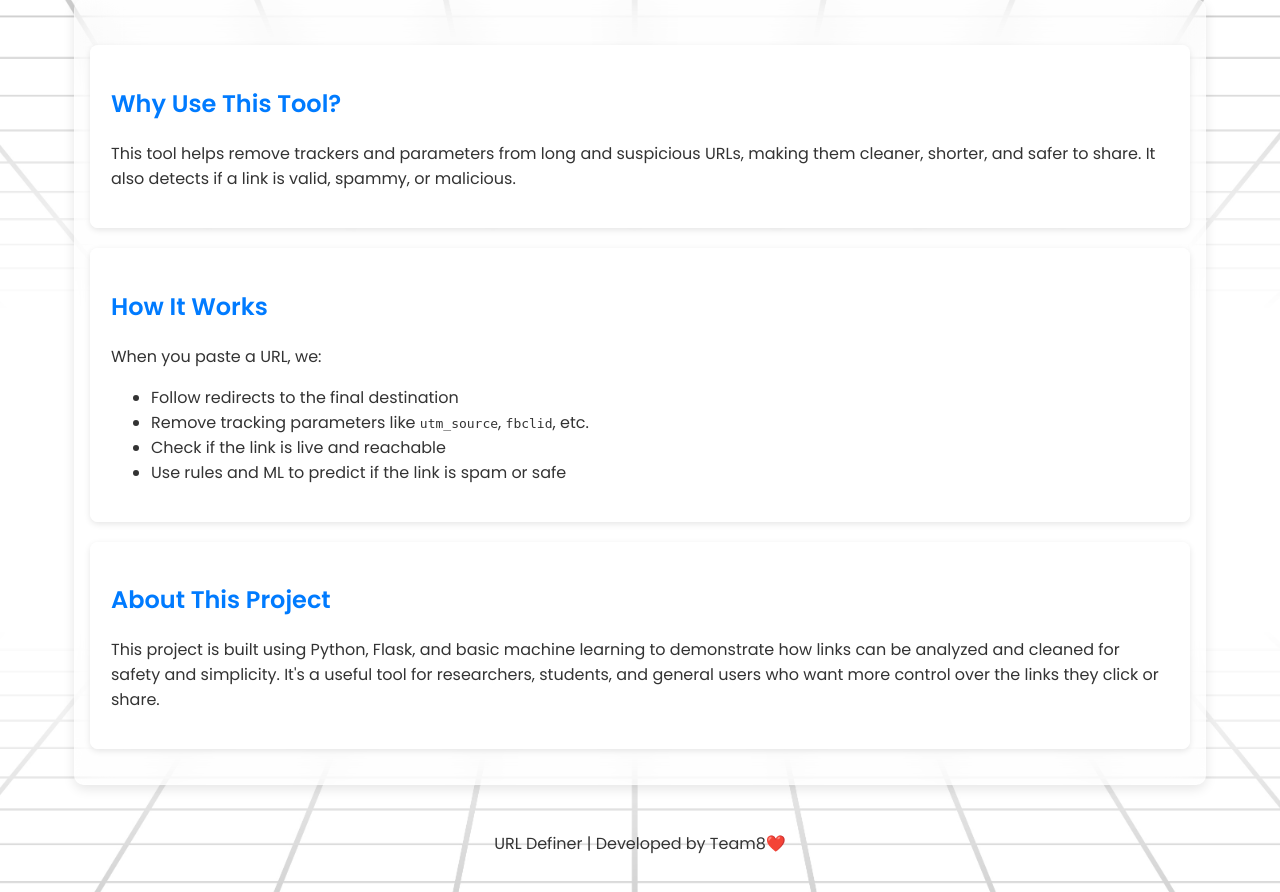
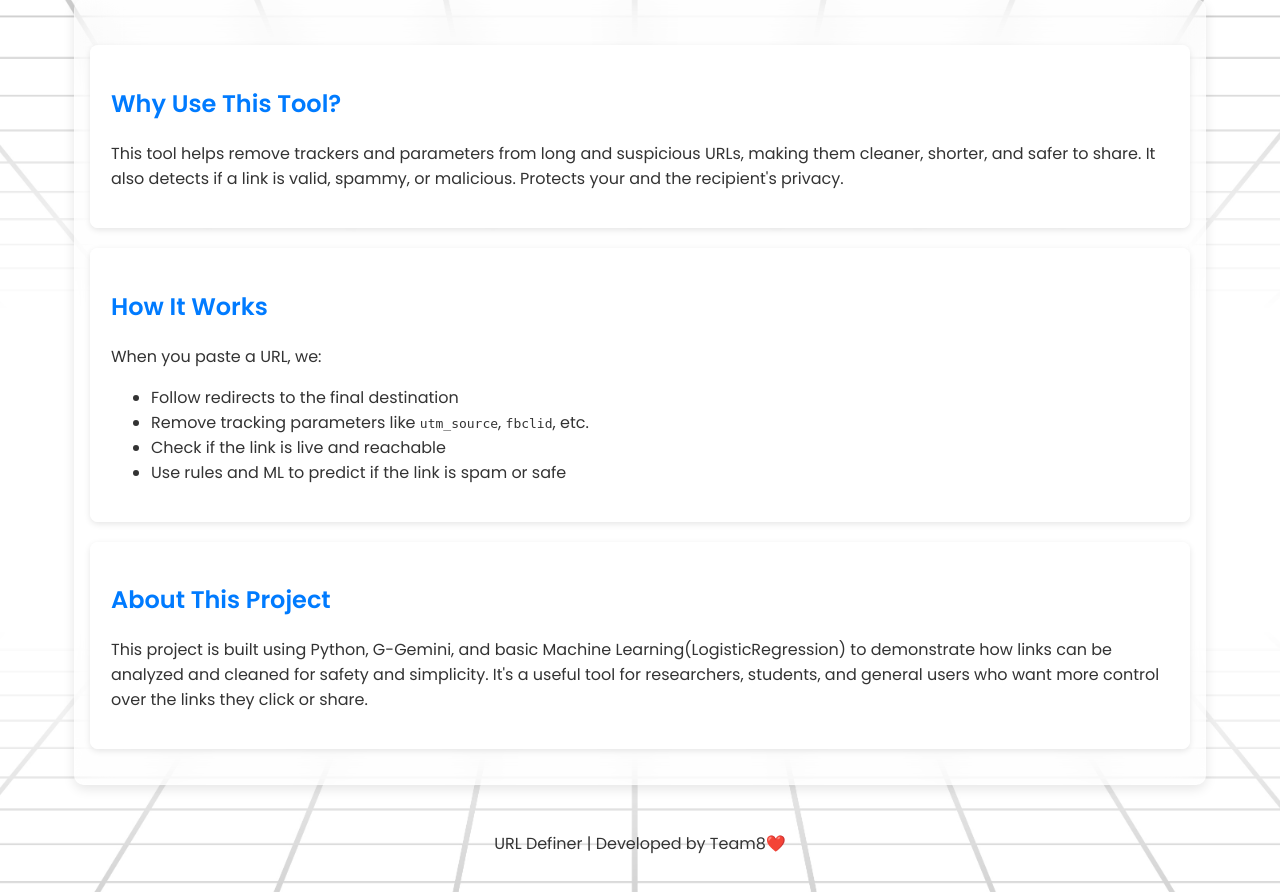
Before and after one commit to Tamilselvan2/URL-definer, a Flask app: page / in a window 1280 px wide. Shown: the part 336-1228 px from the top of the page. Run offline with Flask 3, Linux system fonts and the light colour scheme.

Commit message:
Update index.html

```diff
--- a/templates/index.html
+++ b/templates/index.html
@@ -551,7 +551,7 @@
         <div class="bottom-sections">
             <div class="section">
                 <h2>Why Use This Tool?</h2>
-                <p>This tool helps remove trackers and parameters from long and suspicious URLs, making them cleaner, shorter, and safer to share. It also detects if a link is valid, spammy, or malicious.</p>
+                <p>This tool helps remove trackers and parameters from long and suspicious URLs, making them cleaner, shorter, and safer to share. It also detects if a link is valid, spammy, or malicious. Protects your and the recipient's privacy.</p>
             </div>
             <div class="section">
                 <h2>How It Works</h2>
@@ -565,7 +565,7 @@
             </div>
             <div class="section">
                 <h2>About This Project</h2>
-                <p>This project is built using Python, Flask, and basic machine learning to demonstrate how links can be analyzed and cleaned for safety and simplicity. It's a useful tool for researchers, students, and general users who want more control over the links they click or share.</p>
+                <p>This project is built using Python, G-Gemini, and basic Machine Learning(LogisticRegression) to demonstrate how links can be analyzed and cleaned for safety and simplicity. It's a useful tool for researchers, students, and general users who want more control over the links they click or share.</p>
             </div>
         </div>
     </div>
```
